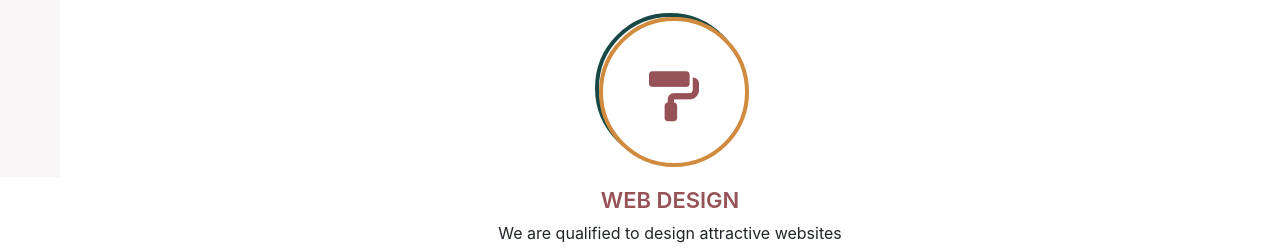
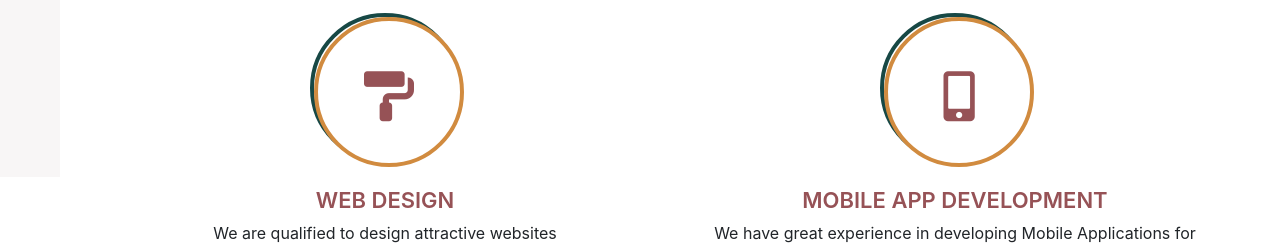
Before and after one commit to DoaaEssam52/flip, a plain HTML site: page index.html in a window 1280 px wide. Shown: the part 623-872 px from the top of the page. Drawn offline with Linux system fonts and the light colour scheme.

Commit message:
Update index.html

```diff
--- a/index.html
+++ b/index.html
@@ -92,7 +92,7 @@
             </div>
             <div class="container">
                 <div class="row ">
-                    <div class="col-md-12">
+                    <div class="col-sm-6">
                         <div class="circle">
                             <i class="fas fa-paint-roller"></i>
                         </div>
@@ -101,7 +101,7 @@
                             <p>We are qualified to design attractive websites</p>
                         </div>
                     </div>
-                    <div class="col-md-4">
+                    <div class="col-sm-6">
                         <div class="circle"> <i class="fas fa-mobile-alt"></i></div>
                         <div class="desc text-center">
                             <h2>MOBILE APP DEVELOPMENT</h2>
```
